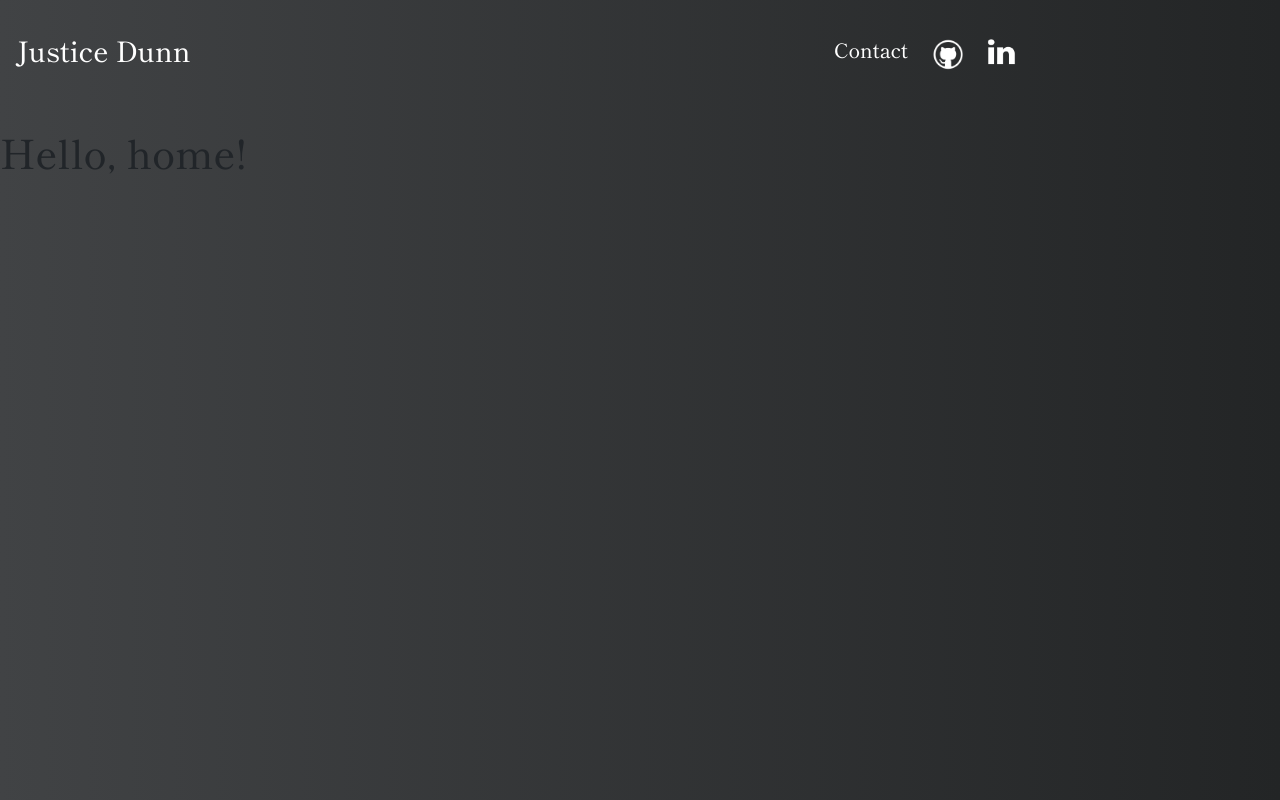
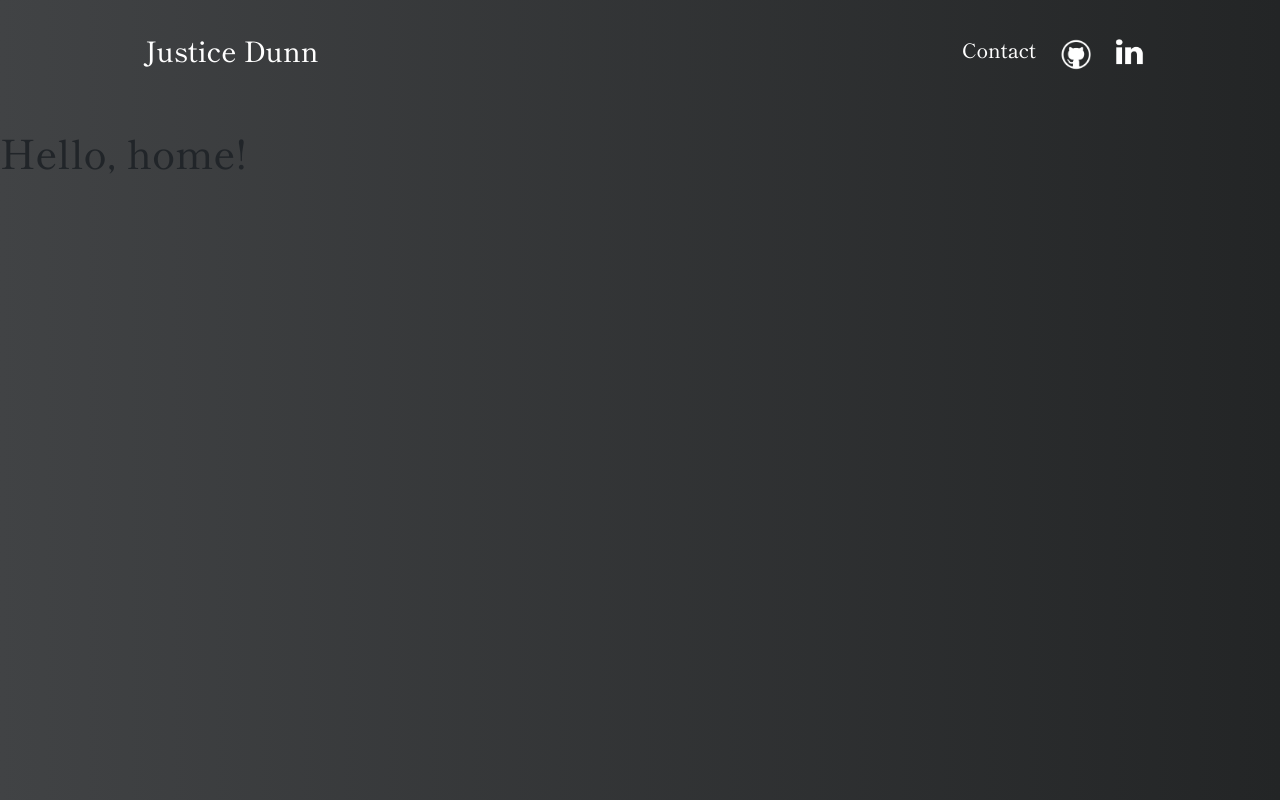
Before and after one commit to JusticeDunn/portfolio_website, a React (Create React App) app: page / in a window 1280 px wide. Built offline with nearby package versions, Linux system fonts and the light colour scheme.

Commit message:
Fix navbar hide function from displacing navbar content

```diff
--- a/src/components/navbar/navbar.tsx
+++ b/src/components/navbar/navbar.tsx
@@ -8,7 +8,8 @@ import linkedin from '../../images/linkedin-logo-white.png';
 export default class NavBar extends Component {
   render() {
     return (
-      <Nav className="d-none d-sm-block ml-auto nav fixed-top">
+      <div className="d-none d-sm-block">
+      <Nav className="ml-auto nav fixed-top">
         <div className="center">
           <div>
             <NavItem>
@@ -44,6 +45,7 @@ export default class NavBar extends Component {
           </div>
         </div>
       </Nav>
+      </div>
     );
   }
 }
```
